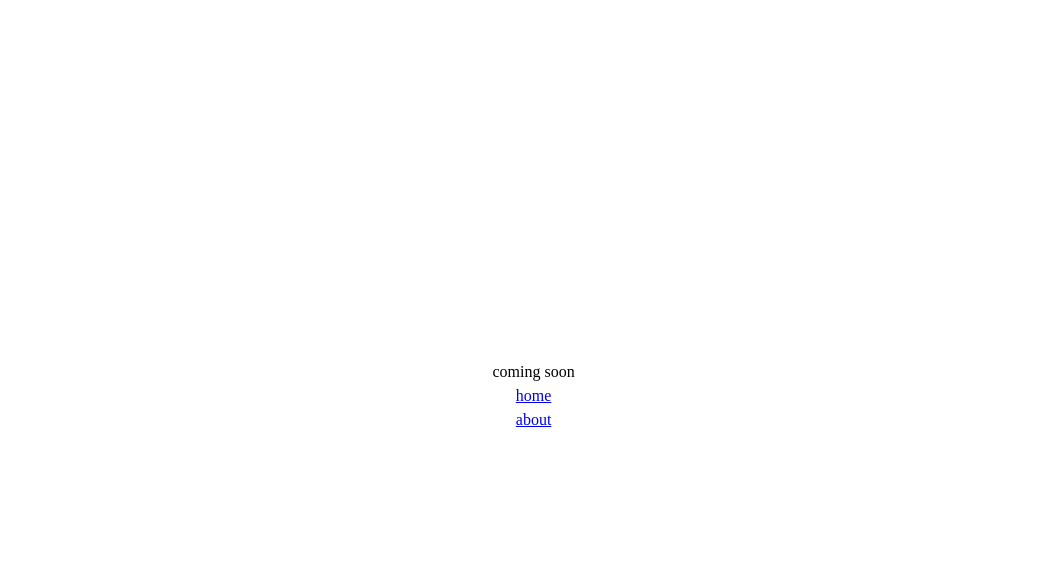
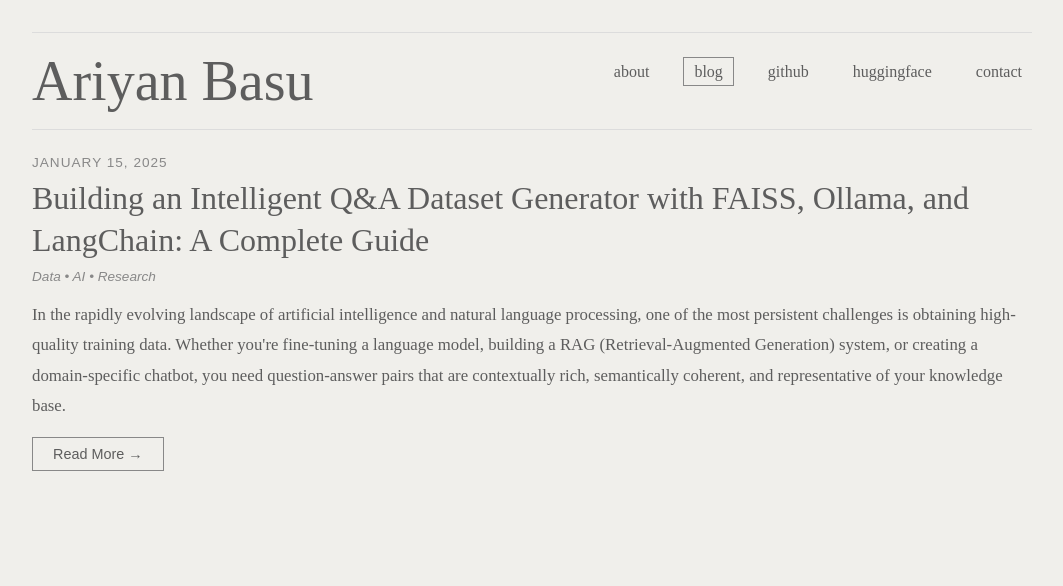
Before and after one commit to steamed-p0tato/mysite2, a plain HTML site: page blog.html in a window 1280 px wide. Shown: the whole page, without its empty margins (108-1171 px from the left). Drawn offline with Linux system fonts and the light colour scheme.

Commit message:
Update blog.html

```diff
--- a/blog.html
+++ b/blog.html
@@ -1,23 +1,217 @@
 <!DOCTYPE html>
-<html>
+<html lang="en">
 <head>
-<title>contact</title>
-<style>
-body {top: 0; left: 0; width: 99%; height: 97%;
-    position: absolute; display: table}
-  p {display: table-cell; vertical-align: middle; text-align: center;
-     line-height: 1.5;}
+    <meta charset="UTF-8">
+    <meta name="viewport" content="width=device-width, initial-scale=1.0">
+    <title>Blog - Ariyan Basu</title>
+    <style>
+        /* --- 1. Basic Setup & Fonts --- */
+        body {
+            background-color: #f0efeb;
+            color: #5d5d5d;
+            font-family: 'Times New Roman', Times, serif;
+            margin: 0;
+            padding: 2rem;
+        }
+
+        /* --- 2. Main Layout (CSS Grid) --- */
+        .container {
+            display: grid;
+            grid-template-columns: 1fr;
+            grid-template-rows: auto 1fr;
+            gap: 25px;
+            max-width: 1000px;
+            margin: auto;
+            border-top: 1px solid #dcdcdc;
+        }
+
+        /* --- 3. Grid Item Placement --- */
+        .header {
+            grid-column: 1 / -1;
+            grid-row: 1 / 2;
+            display: flex;
+            justify-content: space-between;
+            align-items: flex-start;
+            padding: 20px 0;
+            border-bottom: 1px solid #dcdcdc;
+        }
+
+        .main-col {
+            grid-column: 1 / 2;
+            grid-row: 2 / 3;
+        }
+
+        /* --- 4. Header & Navigation --- */
+        .logo {
+            text-align: center;
+        }
+
+        .logo h1 {
+            font-size: 3.5rem;
+            margin: 0;
+            line-height: 1;
+            font-weight: normal;
+        }
+
+        .nav {
+            padding-top: 10px;
+        }
+
+        .nav a {
+            text-decoration: none;
+            color: #5d5d5d;
+            margin-left: 20px;
+            padding: 5px 10px;
+            font-size: 1rem;
+            transition: border 0.3s ease;
+        }
+
+        .nav a.active {
+            border: 1px solid #888;
+        }
+
+        .nav a:hover {
+            border: 1px solid #bbb;
+        }
+
+        /* --- 5. Content Styling --- */
+        .subtitle {
+            font-family: sans-serif;
+            font-style: italic;
+            font-size: 0.8rem;
+            border-bottom: 1px dotted #888;
+            display: inline-block;
+            margin: 0;
+            padding-bottom: 2px;
+        }
+
+        /* --- 6. Blog Post Styling --- */
+        .blog-post {
+            margin-bottom: 3rem;
+            padding-bottom: 2rem;
+            border-bottom: 1px solid #dcdcdc;
+        }
+
+        .blog-post:last-child {
+            border-bottom: none;
+        }
+
+        .post-date {
+            font-family: sans-serif;
+            font-size: 0.85rem;
+            color: #888;
+            letter-spacing: 1px;
+            margin-bottom: 0.5rem;
+        }
+
+        .post-title {
+            font-size: 2rem;
+            margin: 0.5rem 0;
+            font-weight: normal;
+            line-height: 1.3;
+        }
+
+        .post-title a {
+            text-decoration: none;
+            color: #5d5d5d;
+            transition: color 0.3s ease;
+        }
+
+        .post-title a:hover {
+            color: #888;
+        }
+
+        .post-meta {
+            font-family: sans-serif;
+            font-size: 0.85rem;
+            color: #888;
+            font-style: italic;
+            margin: 0.5rem 0 1rem 0;
+        }
+
+        .post-excerpt {
+            line-height: 1.8;
+            font-size: 1.05rem;
+            margin: 1rem 0;
+        }
+
+        .read-more {
+            display: inline-block;
+            text-decoration: none;
+            color: #5d5d5d;
+            border: 1px solid #888;
+            padding: 8px 20px;
+            font-size: 0.9rem;
+            transition: all 0.3s ease;
+            font-family: sans-serif;
+        }
+
+        .read-more:hover {
+            background-color: #5d5d5d;
+            color: #f0efeb;
+        }
+
+        /* --- 7. Responsive Design --- */
+        @media (max-width: 768px) {
+            .header {
+                flex-direction: column;
+                align-items: center;
+            }
+
+            .nav {
+                margin-top: 15px;
+            }
+
+            .nav a {
+                margin: 0 10px;
+            }
+
+            .logo h1 {
+                font-size: 2.5rem;
+            }
+
+            .post-title {
+                font-size: 1.6rem;
+            }
+        }
+    </style>
+</head>
+<body>
+
+    <div class="container">
+
+        <header class="header">
+            <div class="logo">
+                <h1>Ariyan Basu</h1>
+            </div>
+            <nav class="nav">
+                <a href="about.html">about</a>
+                <a href="blog.html" class="active">blog</a>
+                <a href="https://github.com/steamed-p0tato" target="_blank" rel="noopener noreferrer">github</a>
+                <a href="https://huggingface.co/steamed-potatop" target="_blank" rel="noopener noreferrer">huggingface</a>
+                <a href="contact.html">contact</a>
+            </nav>
+        </header>
+
+        <main class="main-col">
+
+            <!-- Blog Post 1 -->
+            <article class="blog-post">
+                <div class="post-date">JANUARY 15, 2025</div>
+                <h2 class="post-title">
+                    <a href="post1.html">Building an Intelligent Q&A Dataset Generator with FAISS, Ollama, and LangChain: A Complete Guide</a>
+                </h2>
+                <div class="post-meta">Data • AI • Research</div>
+                <p class="post-excerpt">
+                    In the rapidly evolving landscape of artificial intelligence and natural language processing, one of the most persistent challenges is obtaining high-quality training data. Whether you're fine-tuning a language model, building a RAG (Retrieval-Augmented Generation) system, or creating a domain-specific chatbot, you need question-answer pairs that are contextually rich, semantically coherent, and representative of your knowledge base.
+                </p>
+                <a href="blogs/data_faiss.html" class="read-more">Read More →</a>
+            </article>
 
 
-</style>
-</head>
+        </main>
 
+    </div>
 
-<p>
-coming soon<br>
-<a href="index.html">home</a><br>
-<a href="about.html">about</a>
-<br>
-</p>
 </body>
 </html>
```
